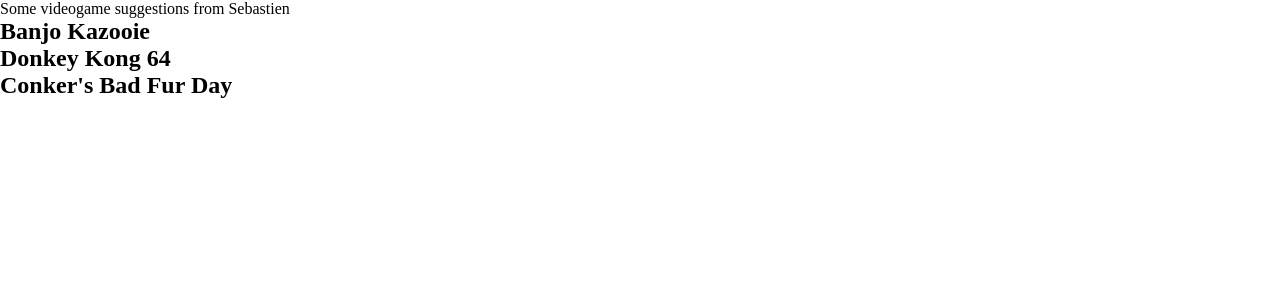
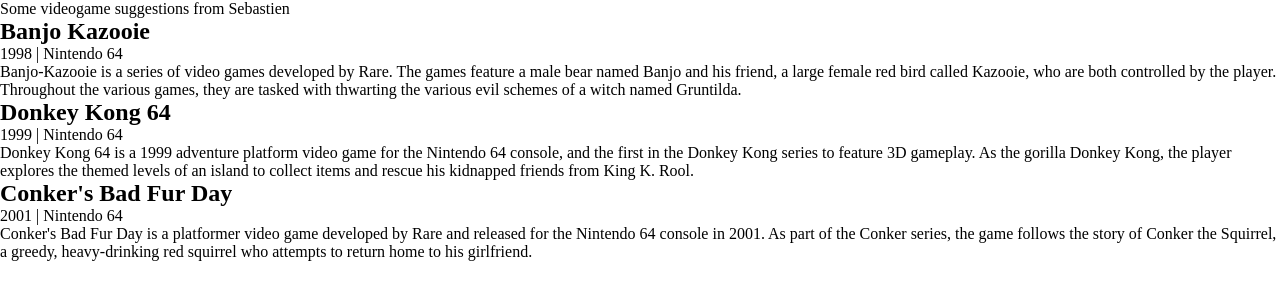
Before and after one commit to sebbydoh/Assignment-06, a plain HTML site: page index.html in a window 1280 px wide. Drawn offline with Linux system fonts and the light colour scheme.

Commit message:
Added content with no stylings

```diff
--- a/index.html
+++ b/index.html
@@ -14,23 +14,23 @@
     <main>
         <section>
             <h1>Banjo Kazooie</h1>
-            <p></p>
+            <p>1998 | Nintendo 64</p>
             <div>
-                <p></p>
+                <p>Banjo-Kazooie is a series of video games developed by Rare. The games feature a male bear named Banjo and his friend, a large female red bird called Kazooie, who are both controlled by the player. Throughout the various games, they are tasked with thwarting the various evil schemes of a witch named Gruntilda.</p>
             </div>
         </section>
         <section>
             <h1>Donkey Kong 64</h1>
-            <p></p>
+            <p>1999 | Nintendo 64</p>
             <div>
-                <p></p>
+                <p>Donkey Kong 64 is a 1999 adventure platform video game for the Nintendo 64 console, and the first in the Donkey Kong series to feature 3D gameplay. As the gorilla Donkey Kong, the player explores the themed levels of an island to collect items and rescue his kidnapped friends from King K. Rool.</p>
             </div>
         </section>
         <section>
             <h1>Conker's Bad Fur Day</h1>
-            <p></p>
+            <p>2001 | Nintendo 64</p>
             <div>
-                <p></p>
+                <p>Conker's Bad Fur Day is a platformer video game developed by Rare and released for the Nintendo 64 console in 2001. As part of the Conker series, the game follows the story of Conker the Squirrel, a greedy, heavy-drinking red squirrel who attempts to return home to his girlfriend.</p>
             </div>
         </section>
     </main>
```
